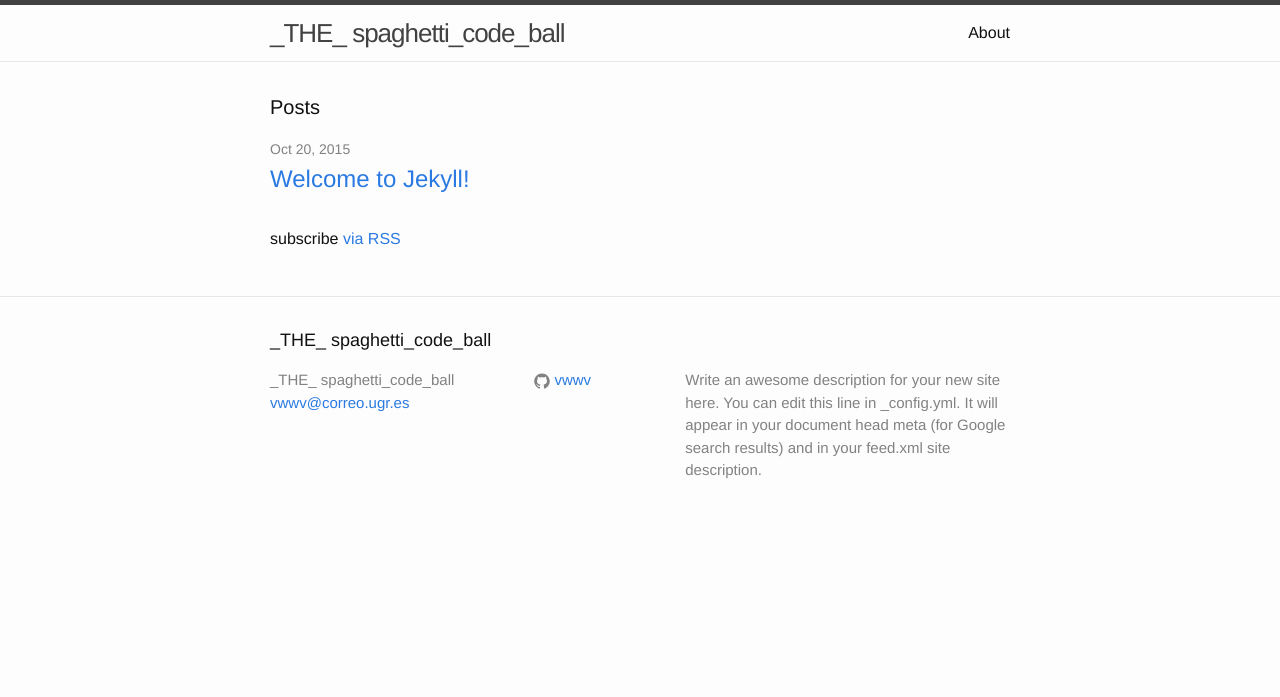
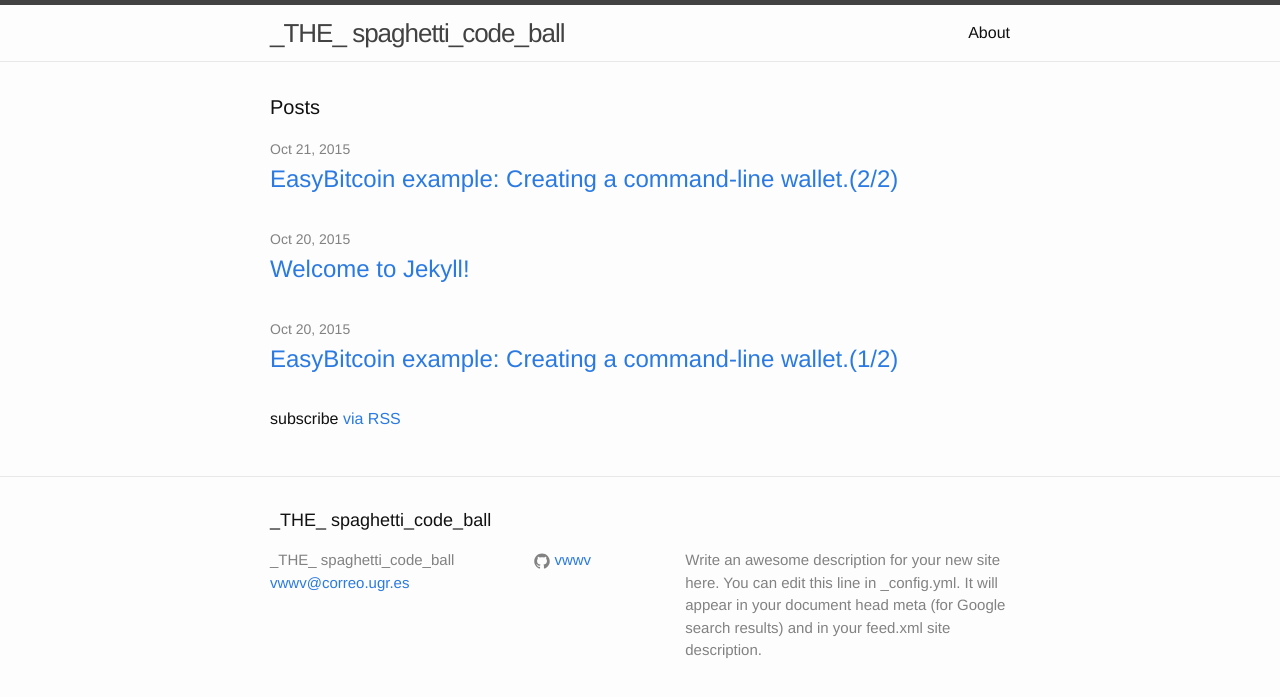
Before and after one commit to vwwv/vwwv.github.io, a Jekyll site: the page built from index.html, in a window 1280 px wide. Shown: the top 697 px of the page. Built offline with Jekyll 4.4.1, drawn with Linux system fonts in a browser that asks for light colours; some of the changed lines change nothing that is shown.

Commit message:
Adding draft of the 2 first posts

```diff
--- a/_config.yml
+++ b/_config.yml
@@ -1,14 +1,23 @@
 # Site settings
-title: _THE_  spaghetti_code_ball
-email: vwwv@correo.ugr.es
+title            : _THE_  spaghetti_code_ball
+
+email            : vwwv@correo.ugr.es
+timezone         : Etc/Universal
+enconding        : utf-8
+lsi              : true
+
 description: > # this means to ignore newlines until "baseurl:"
   Write an awesome description for your new site here. You can edit this
   line in _config.yml. It will appear in your document head meta (for
   Google search results) and in your feed.xml site description.
-baseurl: "" # the subpath of your site, e.g. /blog/
-url: "http://vwwv.github.io" # the base hostname & protocol for your site
-twitter_username: false
-github_username:  vwwv
+
+baseurl          : "" # the subpath of your site, e.g. /blog/
+
+url              : "http://vwwv.github.io" # the base hostname & protocol for your site
+
+twitter_username : false
+
+github_username  :  vwwv
 
 # Build settings
-markdown: kramdown
+markdown         : kramdown
--- /dev/null
+++ b/_posts/2015-10-20-easy-bitcoin-example-1-of-2.md
@@ -0,0 +1,185 @@
+---
+layout     : post
+title      :  "EasyBitcoin example: Creating a command-line wallet.(1/2)"
+date       : 2015-10-20 14:42:46
+
+categories :
+          - haskell
+          - easy-bitcoin
+
+author     : "Alejandro Durán Pallarés"
+---
+
+
+
+
+Hi! In this post I'll introduce you `EasyBitcoin`, a simple bitcoin haskell library I wrote as a fork from `Haskoin`; Which is a
+great library, but after using it for a while I thought it would be fun adapting its API to something I would feel more comfortable
+with. The library provide types and instances related with transactions, keys, addresses and escrows, and pure functions to handle
+them as well, but it does not provide support for the protocol communication; that is, you still would need to connect to a bitcoin
+client ( or a 3º party service) if you want to interact with other peers.
+
+
+In order to present `EasyBitcoin`, I'll show how to write a simple command-line wallet using this library and a 3º party provider:
+
+  1. First, I'll make a quick overview of the bitcoin protocol for those who might not be that familiar with it; just to
+     understand the application, so if you know a bit about the protocol, you can just skip this section.
+
+  2. On the second [part](/haskell/easy-bitcoin/2015/10/21/easy-bitcoin-example-2-of-2.html), I'll introduce the actual code
+     for the application, the interesting stuff.
+
+
+The library's documentation can be found [on hackage](www.example.com), and its source code [on github](www.example.com). If you find
+some trouble with it or have some suggestions I'd really apreciate your input; This is the first library I wrote, and to be honest,
+I still feel there's so much I need to learn from the haskell community.
+
+
+### A Brief introduction to Bitcoin:
+
+Bitcoin is a P2P protocol where a set of peers communicate with each other to keep and modify a ledger of balances; these balances are
+measured using a unit called bitcoin (just like the protocol's name but without using capital letter), this unit can be divided up to
+8 digits, this way you can also find mili-bitcoin, micro-bitcoin...etc. The aim of Bitcoin is to provide a foundation for a better
+financial system: from an user point of view, it is sometimes hard to appreciate what are the current problems and limitations associated
+with the current payment/bank system, and that's why lot of people wonder why bitcoin are even needed. But I'm pretty sure those who have
+ worked on the technical side of the financial sector would have quiet a different opinion, whether bitcoin is the best thing ever or
+ just fade, there's no doubt, the financial sector is investing each day more on technology looking for fresh innovation. (Actually the
+sector has been many time compared with dinosaurs due to its size and its inability to find technical innovation to its problems).
+
+
+#### Bitcoin transactions:
+
+In order to keep this balance ledger, peers share a global distributed database of transactions, and modify it by pushing new transactions
+to it; though peers can only push and never directly remove(*), it is possible for some recently added transactions to get lost as
+peer synchronize their view of the global state (as you probably know, it is impossible for a distributed system to [be simultaneously
+consistent, available and tolerant to partitions](https://en.wikipedia.org/wiki/CAP_theorem) ). Some malicious peer can try to used
+ this situation to temporally [fake payments](https://en.bitcoin.it/wiki/Double-spending#Race_attack). This global distributed database
+of transactions is the so called [blockchain](https://en.wikipedia.org/wiki/Block_chain_%28database%29).
+
+
+Though conceptually seen similar to ordinary payment transactions, where an amount of money is withdrawn from an account A into an account
+B, the Bitcoin protocol lacks the concept of accounts; instead, each transaction is defined as a set of transaction-inputs representing
+payments received and transactions-outputs representing payments sent: Each transaction-output is defined as an amount to send and an
+"ownership challenge", each transaction-input is defined as an "ownership challenge solution" and a reference to a former transaction-output
+**not referenced before by another transaction-input from any other transaction**. To be a valid transaction, the sum of the inputs
+referenced sent amount shall be the same as the sum of the outputs sent amount (plus an small fee implicitly defined as the difference between
+the input minus the outputs).
+
+
+The transaction issuer decide the implicit fee it has to pay, and could be any non-negative amount including zero. The higher the amount,
+the higher the chances the network will collaborate to include its transaction into the distributed database of transactions.
+
+When a reference to a transaction-output has not been referenced yet by some transaction input, it is called **UTXO**(unspent
+transaction output). Within the *EasyBitcoin* library, references to transaction-outputs (whether they've been referenced or not) are
+called **Outpoint**.
+
+
+Hypothetical bank account balance:
+
+    +  43 € received from transaction '3169eb88-5b6c-465c-bbb9-d322a4626457' at 2012-04-23
+    + 132 € received from transaction 'c4d51e23-1c96-40e7-9b10-8e6d278fbc5b' at 2013-07-13
+    -  80 € sent       on transaction '74d31f58-7dad-470b-a03f-28f70ffce82d' at 2014-01-01
+    -   1 € fee
+    --------------------------------------------------------------------------------------
+       94 € current balance hold as today  2015-10-15
+
+
+
+An actual [bitcoin transaction](https://www.blocktrail.com/BTC/tx/ffe58cb9762dca10f085dcfc2549635a0dacf5653d71d3e9491e47780a05771c)
+(id: **bd37285a0d42c0811b63b5942a3fd7b0d8ba292a135a2350b2bad460a16f17cf** ):
+
+     input #0 (from transaction e1018f7fd13f3f410e5efac7cb26173f32494d8ceb3fce93ee995bd34fbf86fd
+                      output #0  10.55196835 BTC
+              )
+     input #1 (from transaction c34f64222fb4bf6630d90c15d82c94881bea944632c29116b74644b084caeb8d
+                      output #0 130.51303223 BTC
+              )
+     input #2 (from transaction edf1c527f933dd7d7e50afcc09951b68035bbaf4e29ecda1051ad1a6b7e404e8
+                      output #0  15.62078170 BTC
+              )
+     input #3 (from transaction 1c921420abd9243143a59f99d2c2e04f4d9e00178f2e1f6281df18ccf8a6d553
+                      output #2   1.59475184 BTC
+              )
+    ---------------------------------------------------------------------------------------------
+     157.35400000 BTC output #0
+       0.88671799 BTC output #1
+       0.03970000 BTC output #2
+    ---------------------------------------------------------------------------------------------
+       0.00011613 BTC implicit fee
+
+
+
+#### Bitcoin ownership:
+
+So, what does it means to own a certain amount of bitcoins? We say we own an specific amount of bitcoins if we can create a
+bitcoin transaction having an output with that specific amount as amount to send.
+
+If somebody creates a transaction having an output with an "ownership challenge" we can solve, that means will be able to
+reference that output from our hypothetical transaction, and therefore increasing the amount of bitcoin we own.
+Later, if we use an "ownership challenge solution" to create a another transaction referencing that output, as outputs can only be
+referenced at most once, it would mean we will no longer be able to use it, reducing the bitcoin amount we own.
+
+And what are these "ownership challenge"s and "ownership challenge solution"s ? Both are pieces of programs using a custom language
+called [Script](https://en.bitcoin.it/wiki/Script), such when appended together yield **true**. The "ownership challenge" part is
+usually called **scriptSig** and the "ownership challenge solution" called **scriptPubKey**. Though this language is limited (not
+turing-compatible), is able to codify an important range of conditions, from the one anyone is able to solved, to one nobody is.
+
+
+#### Bitcoin Addresses:
+
+When I first started reading about bitcoin (the documentation back then was much sparse and poor) I thought I got it till I reached the
+**scriptSig**/**scriptPubKey** part, it was quiet a surprise, ¿what is an embedded language doing stuck there? I mean, it was not
+fair, it was not mention on [the original paper ](https://bitcoin.org/bitcoin.pdf) !!! Also, back then, I had not read anything that
+could make me think there was that degree of liberty to define for each output an specific behavior.
+
+The reason is simple, the typical transaction, like the ones described on the paper, are just one of the many usage it is possible to
+configure using the Script; and though there are a lot of other possibilities, most of transactions work that way, following an specific
+template for the **scriptSig** and **scriptPubKey** where transaction outputs are linked to the hash digest of some
+[public key](https://en.wikipedia.org/wiki/Public-key_cryptography), in order to use them as input for a new transaction, the issuer will
+have to prove its ownership signing the transaction he wants to create with the private key related with those public keys (as the proof is
+part of the transaction itself, it is ignored when signed, otherwise it would lead to a recursive signature! you can see more details about
+how it is actually signed [here](http://bitcoin.stackexchange.com/questions/3374/how-to-redeem-a-basic-tx) )(**)
+
+These particular types of transactions are called P2PKH (pay-to-public-key-hash), an example of how these transactions are used could be:
+
+  1. A vendor generate a couple of public/private keys.
+
+  2. The customer interested on a product/service ask the vendor for its public key.
+
+  3. The vendor gives the customer the **hash** of his public key, and the amount he has to pay him.
+
+  4. The customer create a transaction with an outpoint with that specific amount and an P2KH **scriptSig**  which can only be solved by
+     someone knowing the private key linked the public key from the received hash; as the only one knowing this is the vendor, this enforce
+     that only the vendor will be able to spent that transaction output.
+
+  5. The customer spread this transaction through the network of peers participating in the bitcoin protocol; after sometime, eventually
+     this transaction gets included on the blockchain.
+
+  6. The vendor detects the transaction has been included on the blockchain, that it contains the required amount and consider
+     the payment done.
+
+
+Bitcoin addresses are just an special plain text format (so they can be posted anywhere or used on QR codes) to represent these hashes,
+using redundancy and avoiding ambiguous characters (like 'l' and '1' or '0'  and 'O'). You can check how they are actually
+derivate [here](https://en.bitcoin.it/wiki/Technical_background_of_version_1_Bitcoin_addresses)(**).
+
+Thanks to its redundancy, it is almost imposible to send a transaction to the wrong guy just because some typos while writing down the
+address (the errors will be detected and the transaction won't ever make through). That said, it is still quiet possible,
+to accidentally just copy&paste a whole different address, and in this case redundancy won't help you not to sending it to the wrong guy,
+so better check twice before sending a significant amount!.
+
+
+
+(*) That said, there other types of transactions, defining different  behaviors with interesting properties; these
+unconventional transactions, are sometimes combined into a protocol defining the so called
+[smart-contracts](https://en.wikipedia.org/wiki/Smart_contract). This is a incredible interesting topic, but there will be time
+to speak about it onn another post!!
+
+(**) Well, again, here we have simplified a bit, addresses can sometimes been used for different kind of transactions, those addresses
+would have a slightly different format.
+
+
+#### Wallet:
+
+Bitcoin wallets are either the program used by the final users to manage their bitcoins (that is, to issue and detects transactions)
+or the persistent data used by those programs. On the [next post](/haskell/easy-bitcoin/2015/10/20/easy-bitcoin-example-2-of-2.html),
+I'll show you how we can implement a minimalistic command-line wallet using Haskell, you'll see, it is actually quiet easy!!
--- /dev/null
+++ b/_posts/2015-10-21-easy-bitcoin-example-2-of-2.md
@@ -0,0 +1,321 @@
+---
+layout     : post
+title      :  "EasyBitcoin example: Creating a command-line wallet.(2/2)"
+date       : 2015-10-21 14:42:46
+categories : [haskell, easy-bitcoin]
+author     : "Alejandro Durán Pallarés"
+---
+
+
+Hi! On the [last post](/haskell/easy-bitcoin/2015/10/20/easy-bitcoin-example-1-of-2.html) we spoke about doing a command-line
+bitcoin wallet using Haskell and the `EasyBitcoin` library; we have already introduced the protocol, so now it's time to get our
+hand dirty and start coding!
+
+
+
+
+
+
+### Creating our own (simplified) wallet:
+
+Our wallet will be rather simple, we'll rely on a 3º party provider to deal with the  p2p network communication, so we won't
+need to install any additional software :) . Most of the time, applications communicate with the bitcoin network through a
+bitcoin-client hosted by themselves, this way they don't need to rely anyone. In any case, from the code
+point of view, there's no much different between calling our own client or a 3º party: it is just about adapting to their
+exposed API.
+
+So let's start importing the libraries, types and functions will need!
+
+{% highlight haskell  %}
+
+
+{-# LANGUAGE DataKinds, OverloadedStrings, MultiWayIf #-}
+
+
+import Network.EasyBitcoin
+        ( Address      -- ^ a bitcoin address.
+        , address      -- ^ this function derivates addresses from Keys
+        , BTC          -- ^ represent an amount of bitcoin
+
+        , btc          -- ^ takes a Double and interprets it as btc
+                       --   (notice bitcoin are often expressed on subunits such mBtc or satoshis
+                       --   , so it important to express which units are we using)
+
+        , TestNet      -- ^ Instead of using normal bitcoin, we'll use
+                       --   testnet bitcoin, which are similar but free, so we
+                       --   can play with them without fearing losing actual money.
+
+        , Key          -- ^ Represents cryptographic keys, it has 2 phantom types
+                       --   to codify whether it is public or private, and in which
+                       --   network (such testnet) they are supposed to be used
+
+                       -- | We'll only use private keys.
+        , Visibility(Private)
+
+        , Tx           -- ^ A bitcoin transaction.
+        , Txid         -- ^ A bitcoin transaction identifier.
+        , txid         -- ^ Computes the Txid from a Tx
+
+        , Outpoint(..) -- ^ A Txid plus an index representing a reference to
+                        --   a transaction output.
+
+        , transaction  -- ^ Given a list of reference to transaction outputs, the
+                       --   private keys to sign them and a list of addresses
+                       --   and amount where to send the btc's, it creates a
+                       --   signed, ready to use, transaction.
+        )
+
+{% endhighlight %}
+
+Of course that would not be enough, we'll also need to read from command line, communicate with the 3º party using
+HTTP request and we'll need to parse and compose those requests.
+
+
+{% highlight haskell  %}
+
+import System.Environment  -- ^ To read from command line
+        ( getArgs
+        )
+
+import Network.Wreq        -- ^ To send HTTP requests.
+        ( get,post
+        , responseBody
+        )
+
+import Data.Aeson          -- ^ To compose JSON values
+        ( (.=),object
+        )
+
+import Data.Aeson.Lens     -- ^ To parse JSON values.
+        ( key,values,_JSON
+        )
+import Control.Lens        -- ^ To make it easier parsing
+        ( toListOf,_Just   --   JSON values
+        , (^?),to
+        )
+
+{% endhighlight %}
+
+And some common helpers:
+
+{% highlight haskell  %}
+
+import Safe(readMay)
+import Control.Applicative((<$>))
+import Data.List(sort)
+import Data.Maybe(listToMaybe,fromMaybe)
+
+{% endhighlight %}
+
+We'll use a constant secret private key from which our receiving address will be derivate, and that we use to sign our outgoing
+transaction.
+
+{% highlight haskell  %}
+secret :: Key Private TestNet
+secret =  read "tprv8ZgxMBicQKsPcsbCVeqqF1KVdH7gwDJbxbzpCxDUsoXHdb6SnTPYxdwSAKYr9mrdtPfo3MkHsmViXxedm6MJD59TMuhj9vprD9UpGKnStwq"
+
+our_address = address secret
+{% endhighlight %}
+
+Nowadays, most wallets generate a new address for each incoming transaction, this way we can track who has paid us and also it helps
+enhancing the user's financial privacy. Usually it has a random secret root, and from this root they derivate new
+key pairs for each new address, following some [deterministic derivation](https://en.bitcoin.it/wiki/Deterministic_wallet) schema
+like the [BIP0032](https://github.com/bitcoin/bips/blob/master/bip-0032.mediawiki).
+
+Though `EasyBitcoin` has special support for BIP0032, we'll keep things simple and use only one key and address.
+
+
+#### Implementing main procedures:
+
+
+
+So what should a wallet do? At least it should be able receive funds, check its current balance, and send funds to any valid
+address; Let's write down these usage cases:
+
+{% highlight haskell %}
+
+
+main :: IO ()
+main = do args <- getArgs
+          case args of
+           ["print_address"]                -> print_address
+           ["check_balance"]                -> check_balance
+           ["send_bitcoins", to_, amount_]
+            | Just to     <- readMay to_
+            , Just amount <- readMay amount_
+            , amount > 0                    -> send_bitcoins (btc amount) to
+
+            | otherwise                     -> putStrLn "Address and/or amount to send could not be parsed."
+           _                                -> putStrLn help
+
+  where
+   help = unlines
+         [ "Undefined action, correct syntax is:"
+        , "   wallet check_balance : to check current balance."
+        , "   wallet print_address : to print the address where to receive funds"
+        , "   wallet send_bitcoins <address> <amount> :"++
+               " to send the specific amount (measured in btc) to the specific address"
+        ]
+
+{% endhighlight %}
+
+So now, we only need to implement `print_address`, `check_balance` and `send_bitcoins` and we'll be done. The first
+of the 3 procedure looks rather difficult
+
+
+{% highlight haskell %}
+
+print_address = print our_address
+
+{% endhighlight %}
+
+Yes, it was even worse than expected!!
+
+To compute our balance (`check_balance`), we'll ask the 3º party about the
+[UTXO](https://bitcoin.org/en/glossary/unspent-transaction-output) pointing to our address, and we'll sum them. We'll distinguish
+those confirmed (with 1 or more confirmations) and those funds yet to be confirmed.
+
+{% highlight haskell %}
+
+check_balance:: IO ()
+check_balance = do result <- readBlockExplorer
+
+                   let confirmed = sum [ btc | (True,_,btc) <- result ]
+                       all_funds = sum [ btc | (_   ,_,btc) <- result ]
+
+                   putStrLn $ show all_funds ++ " BTCs ( " ++ show confirmed ++ " confirmed )"
+
+{% endhighlight %}
+
+
+Now, in order to implement `send_bitcoins`, we need to compose a transaction, and send it to the 3º party so it can broadcast it into
+the p2p bitcoin network. For a transaction to be valid, it needs to reference the same or more bitcoin from UTXO, than the one it is sending
+(otherwise we could send more btc than what we have). But before we should check:
+
+1. We actually have enough bitcoins to send.
+
+2. The amount to send is not to small... transactions with tiny outputs are considered spam and rejected by the network (If doesn't matter if
+   we are sending 1€ million  and paying $1 million on commission, currently, it is just have a single output too small, it will be considered
+   spam).
+
+3. The difference between the btc's from the UTXO's and the one sending will be lost as a fee, if this amount is too big, we can solve this
+   problem adding another output back to ourself sending some of the remaining btc's.
+
+4. But if the difference is not big enough, doing that would lead us to the problem we were trying to solve on point 2.
+
+
+{% highlight haskell %}
+
+send_bitcoins :: BTC TestNet -> Address TestNet -> IO ()
+send_bitcoins to_send addr =
+    do  utxos           <- readBlockExplorer
+
+        let (utxo',sending) = selectOutputs (to_send+fee) utxos
+            remaining       = sending - to_send - fee
+
+        if | remaining <  0         -> putStrLn "Not enough funds."
+
+           | to_send   <  threshold -> putStrLn "Amount to send too small, considered dust."
+
+           | remaining >= threshold -> send $ transaction [ (out,secret) | out <- utxo' ] (addr,to_send)
+                                                          [(our_address,remaining)]
+
+           | remaining <  threshold -> send $ transaction [ (out,secret) | out <- utxo' ] (addr,to_send)
+                                                          []
+
+{% endhighlight %}
+
+We have forget to define some important parameters, ¿How much fee to pay?, ¿Where should be that threshold?
+¿How do we select the UTXOs to use among all the available ones? For the first and second one we can check
+and hardcore the recommended values (they change as the network's load and bitcoin price evolves); But the
+second one is a bit more complicated: if we want to select the best combination of UTXOs such it minimize the
+remaining returned funds (that will need around 10 extra minutes to get back confirmed), we'll face
+[the Knapsack problem](https://en.wikipedia.org/wiki/Knapsack_problem) which is NP-complete in the general
+case.
+
+So as simple criteria to select a UTXO, we'll use:
+
+  1. We'll prefer confirmed over no confirmed.
+
+  2. If equally confirmed, we'll arbitrarily prefer those with biggest Txid. (As Txid are derived from
+     hashes, this would be close to pick one randomly).
+
+
+{% highlight haskell %}
+
+threshold   = btc 0.0002
+fee         = btc 0.0001
+
+
+selectOutputs:: BTC net -> [(Bool,Outpoint,BTC net)] -> ([Outpoint],BTC net)
+selectOutputs total = fromMaybe ([],0)
+                    . listToMaybe
+                    . dropWhile ((< total).snd)
+                    . scanl step ([],0)
+                    . reverse
+                    . sort
+      where
+        step (outputs,total) (_,output,amount) = (output:outputs,amount+total)
+
+{% endhighlight %}
+
+
+
+#### Implementing the requests:
+
+As we mentioned, we used 3º party, in our case, a block explorer, particularly [blockr.io](blockr.io), but any one would work,
+as they are most of them quiet similar. Actually, it would only take a few changes to adapt it so it can use our own bitcoind
+client.
+
+
+{% highlight haskell %}
+
+server      = "https://tbtc.blockr.io/api/v1/"
+
+
+send :: Tx net -> IO ()
+send tx = do post  resource (object [ "hex" .= show tx ])
+             putStrLn $ "Transaction broadcasted, txid = " ++ show (txid tx)
+   where
+    resource = server++"tx/push"
+
+
+
+readBlockExplorer :: IO [(Bool,Outpoint,BTC TestNet)]
+readBlockExplorer = toListOf extractUtxo <$> get resource
+
+ where
+   extractUtxo       = responseBody.key "data".key "unspent".values.to parseOutpoint._Just
+
+
+   resource          = server ++ "address/unspent/"++ show our_address ++ "?unconfirmed=1"
+
+   parseOutpoint val = do txid      <- val ^? key "tx"            . _JSON . to readMay . _Just
+                          n         <- val ^? key "n"             . _JSON
+
+                          -- | -- WARNING: amount is shown as String by Blockr.io
+                          amount    <- val ^? key "amount"        . _JSON . to readMay . _Just
+
+                          confirmed <- val ^? key "confirmations" . _JSON . to (>(0::Int))
+
+                          return (confirmed,Outpoint txid n,btc amount)
+
+
+{% endhighlight %}
+
+
+
+#### Time to play:
+
+
+So we have finally finished and our implementation is ready to be used! I already sent some tBTC so you can already start
+making some transactions (unless someone has done them before you).
+
+If you want to create your own version, don't forget to use a different `secret` (as It is posted on a blog I guess
+is not really a "secret"). The `EasyBitcoin` library accept both WIF and BIP0032 as format for its `Read` instance.
+
+If you want to use the official bitcoin'd' client, just adapt procedure `send` and `readBlockExplorer` to use
+[its API](https://en.bitcoin.it/wiki/Original_Bitcoin_client/API_calls_list).
+
+You can find the `EasyBitcoin` documentation on [hackage](www.example.com); or just fire me a comment and I'll try my best
+to help :)
```
Also changed, not shown: 4 other files.
